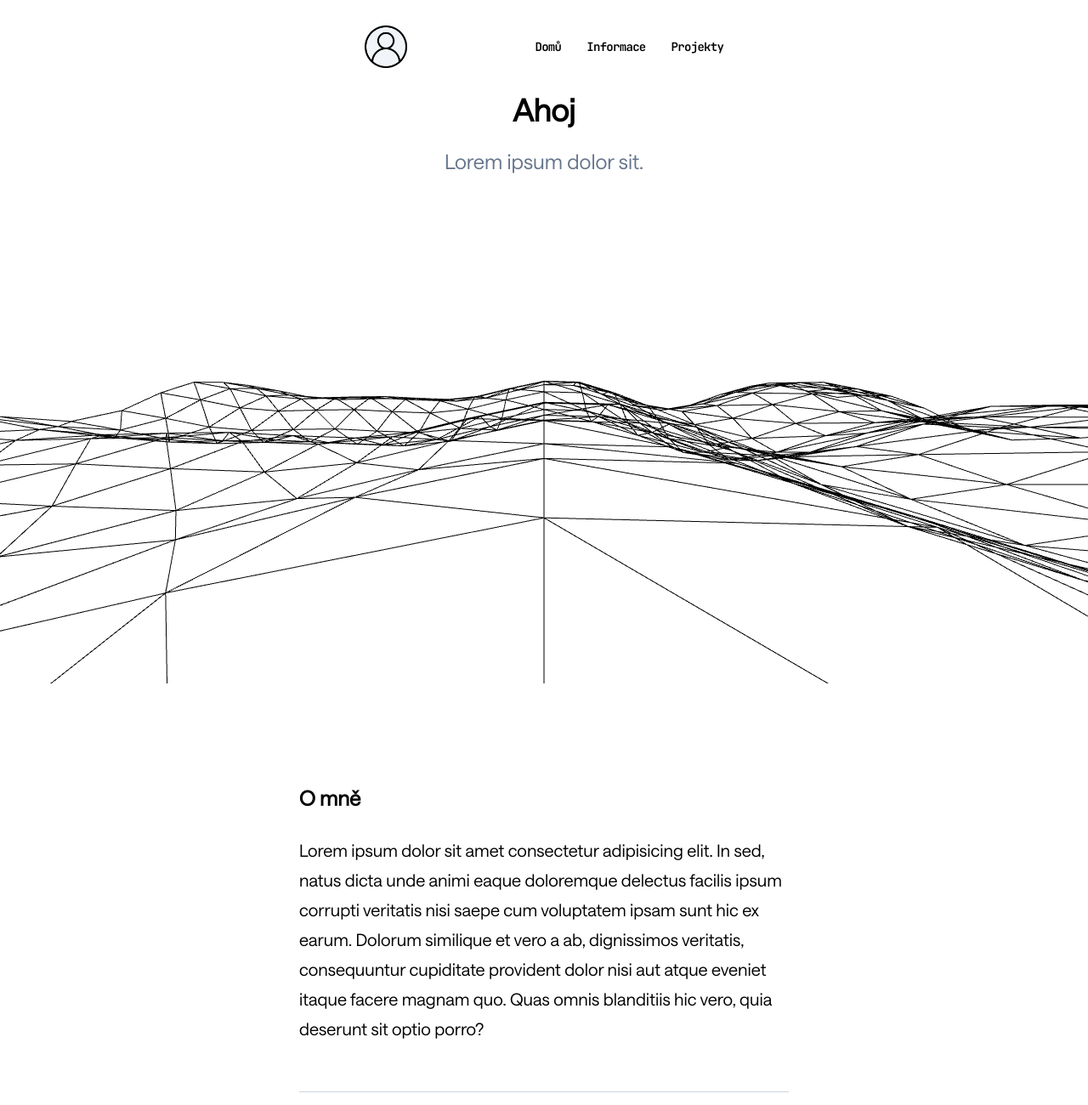
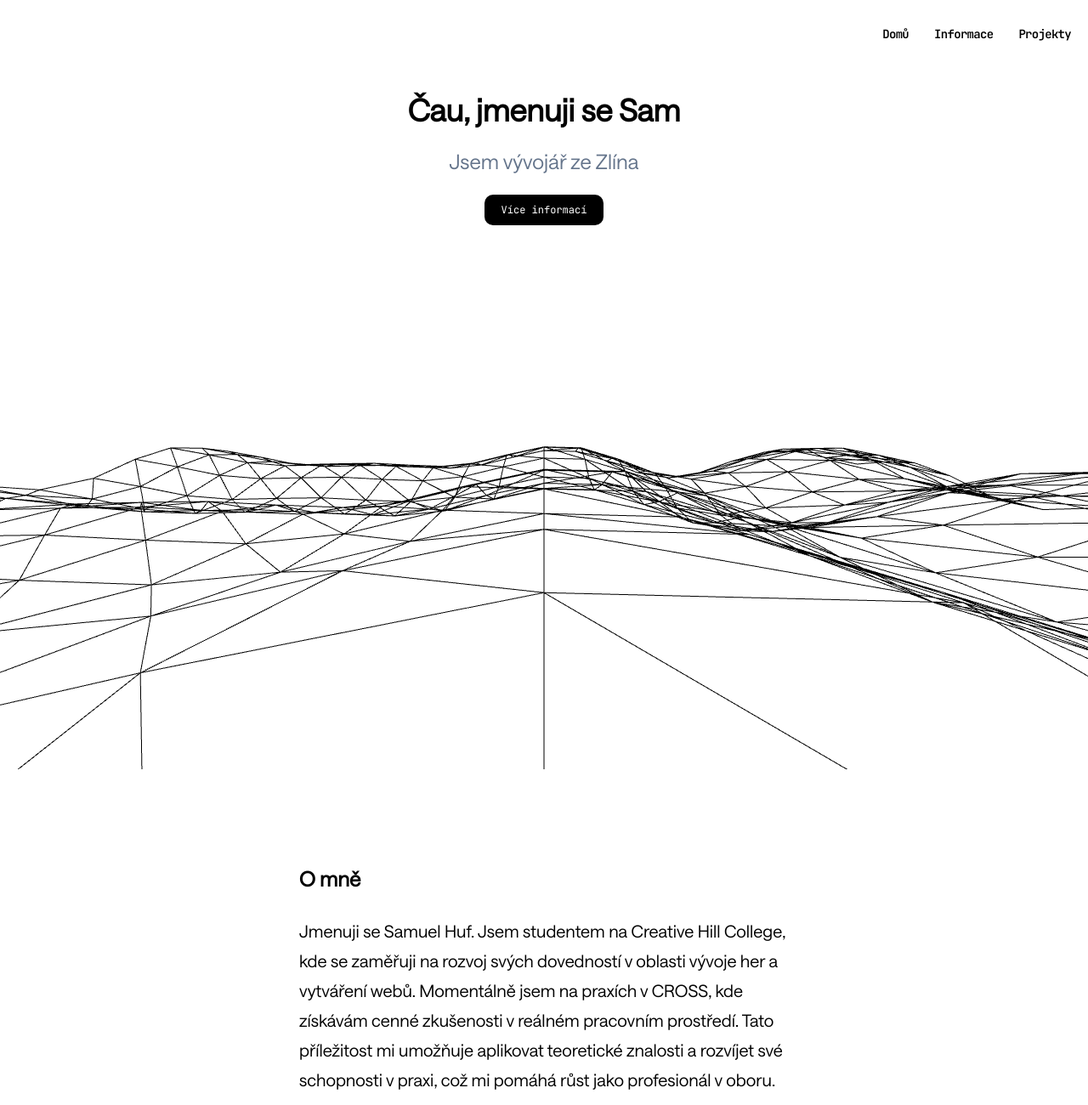
Before and after one commit to minibagr/Portfolio, a website built with Vite: page index.html in a window 1280 px wide. Shown: the top 1300 px of the page at 85% size. Built offline with nearby package versions, Linux system fonts and the light colour scheme; animation ran at ten frames a second.

Commit message:
Dodelani responzivity, nejspise konecna verze

```diff
--- a/index.html
+++ b/index.html
@@ -27,15 +27,6 @@
         <!-- NAVIGACE -->
         <nav id="navigation">
             <div id="navigation-div">
-                <div id="nav-image-div">
-                    <a href="#">
-                        <img
-                            id="nav-image"
-                            src="img/defaultUser.png"
-                            alt="profile"
-                        />
-                    </a>
-                </div>
                 <ul id="nav-link-ul">
                     <li><a class="nav-link" href="#">Domů</a></li>
                     <li><a class="nav-link" href="#informace">Informace</a></li>
@@ -48,21 +39,22 @@
         <main>
             <!-- MAIN PAGE -->
             <section id="hero">
-                <h1 id="hero-heading">Ahoj</h1>
-                <h1 id="hero-text">Lorem ipsum dolor sit.</h1>
+                <h1 id="hero-heading">Čau, jmenuji se Sam</h1>
+                <h1 id="hero-text">Jsem vývojář ze Zlína</h1>
+                <a href="#informace" id="hero-button">Více informací</a>
                 <div id="lines"></div>
             </section>
             <!-- ABOUT ME -->
             <section id="informace" class="center bottom-border">
                 <h2 class="text-font heading">O mně</h2>
                 <p class="text-font text normal-text">
-                    Lorem ipsum dolor sit amet consectetur adipisicing elit. In
-                    sed, natus dicta unde animi eaque doloremque delectus
-                    facilis ipsum corrupti veritatis nisi saepe cum voluptatem
-                    ipsam sunt hic ex earum. Dolorum similique et vero a ab,
-                    dignissimos veritatis, consequuntur cupiditate provident
-                    dolor nisi aut atque eveniet itaque facere magnam quo. Quas
-                    omnis blanditiis hic vero, quia deserunt sit optio porro?
+                    Jmenuji se Samuel Huf. Jsem studentem na Creative Hill
+                    College, kde se zaměřuji na rozvoj svých dovedností v
+                    oblasti vývoje her a vytváření webů. Momentálně jsem na
+                    praxích v CROSS, kde získávám cenné zkušenosti v reálném
+                    pracovním prostředí. Tato příležitost mi umožňuje aplikovat
+                    teoretické znalosti a rozvíjet své schopnosti v praxi, což
+                    mi pomáhá růst jako profesionál v oboru.
                 </p>
             </section>
             <!-- DOVEDNOSTI -->
```
Also changed, not shown: img/defaultUser.png (deleted), style.css.
